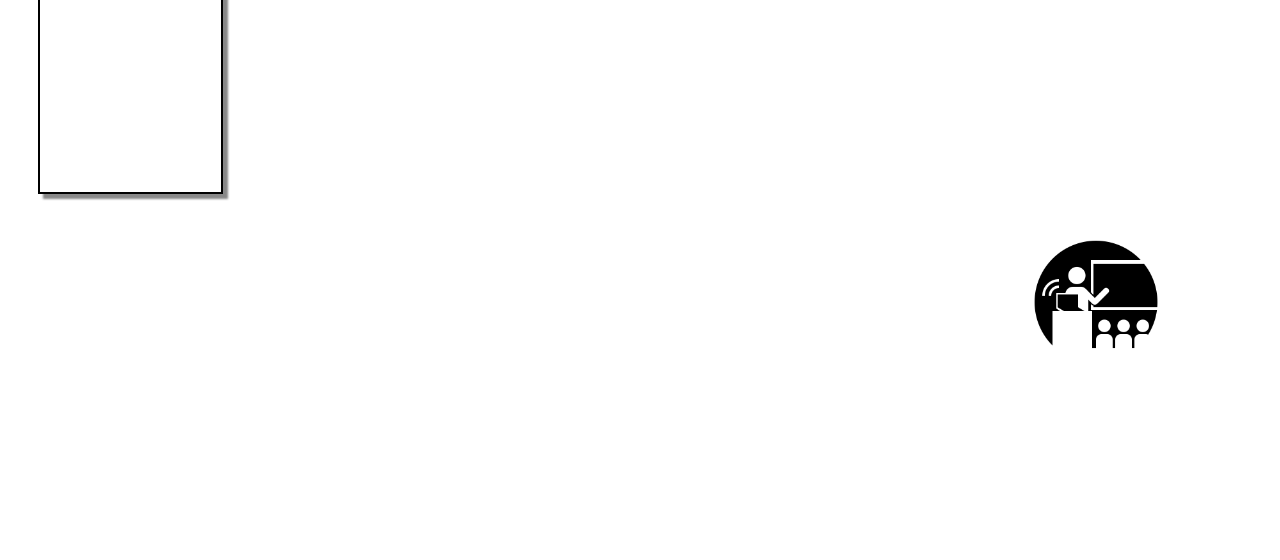
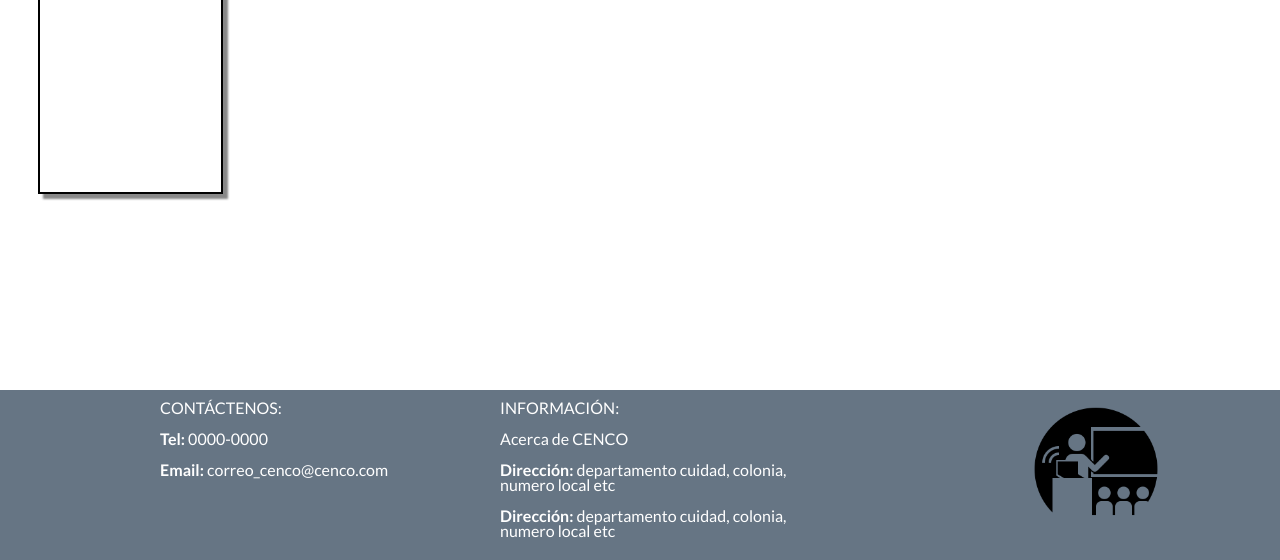
Before and after one commit to robCastro/academica_cenco, a Django app: template templates/modulo_alumnos/consultar_alumnos.html in a window 1280 px wide. Shown: the part 410-970 px from the top of the page. Before the commit the page ends 759 px from the top, so only its background shows below. Run offline with Django 3.2, Linux system fonts and the light colour scheme; the template is opened without the code that fills it, so the values that code supplies are empty; some libraries are stand-ins or nearby versions.

Commit message:
fix - footer css

```diff
--- a/templates/plantillas_base/base.html
+++ b/templates/plantillas_base/base.html
@@ -98,10 +98,17 @@
         <!-- /#page-content-wrapper -->
 
     <!-- footer -->
-    <footer class="footer">
+
+    <link href=" {% static 'css/footer.css' %} " rel="stylesheet">
+    <!-- /#wrapper -->
+    <!-- Bootstrap core JavaScript -->
+
+    <script src="{% static 'js/bootstrap.bundle.min.js' %}"></script>
+
+    <footer class="footerc">
 
       <div class="footerContainer footerColor">
-        <table width="100%"s>
+        <table width="100%">
             <tr>
          <div style="width: 150px; display: inline-block"></div>
         <div class="footerDiv">
@@ -127,11 +134,7 @@
 
     </footer>
     </div>
-    <link href=" {% static 'css/footer.css' %} " rel="stylesheet">
-    <!-- /#wrapper -->
-    <!-- Bootstrap core JavaScript -->
 
-    <script src="{% static 'js/bootstrap.bundle.min.js' %}"></script>
 
 
     <!-- Menu Toggle Script -->
```
